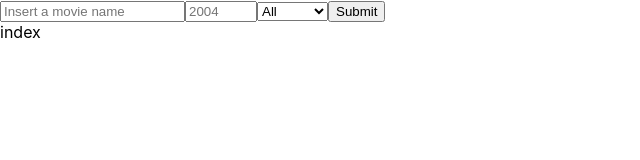
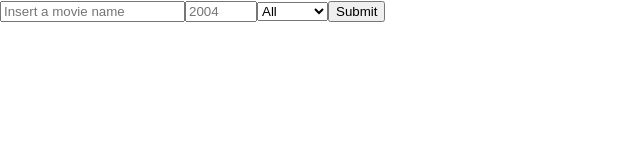
Before and after one commit to AlejoLang/moviedb-page, a React (Create React App) app: page / in a window 1280 px wide. Shown: the top 160 px of the page, without its empty margins (0-640 px from the left). Built offline with nearby package versions, Linux system fonts and the light colour scheme.

Commit message:
Add a state for the search response and link to the FOrm and result component

```diff
--- a/src/App.js
+++ b/src/App.js
@@ -1,12 +1,15 @@
-import React from "react";
+import React, { useState } from "react";
 import Form from "./components/Form";
 import Results from "./components/Results";
 
 function App() {
+
+  const [searchedData, setSearchedData] = useState([]);
+
   return (
     <div>
-      <Form />
-      <Results />
+      <Form setSearchedData={setSearchedData}/>
+      <Results searchedData={searchedData}/>
     </div>
   );
 }
--- a/src/components/Form/index.js
+++ b/src/components/Form/index.js
@@ -1,7 +1,7 @@
 import React, { useState } from "react";
 import fetchData from "../../services/fetchData";
 
-function Form() {
+function Form({ setSearchedData }) {
 
   const [searchedMovie, setSearchedMovie] = useState("");
   const [searchedYear, setSearchedYear] = useState("");
@@ -14,8 +14,9 @@ function Form() {
       type: searchedType,
       y: searchedYear
     };
-    let response = await fetchData(QUERRY);
+    let {Search} = await fetchData(QUERRY);
 
+    setSearchedData(Search ?? []);
   };
 
   return (
@@ -40,7 +41,7 @@ function Form() {
         id=""
         onChange={(e) => {setSearchedType(e.target.options[e.target.selectedIndex].value);}}
       >
-        <option value=" " default>All</option>
+        <option value="" default>All</option>
         <option value="movie">Movie</option>
         <option value="series">Series</option>
         <option value="episode">Episode</option>
--- a/src/components/Results/index.js
+++ b/src/components/Results/index.js
@@ -1,8 +1,8 @@
 import React from "react";
 
-function Results() {
+function Results({ searchedData }) {
   return (
-    <div>index</div>
+    <div>{searchedData.map(data => <p key={Math.random()}>{data.Title}</p>)}</div>
   );
 }
 
```
